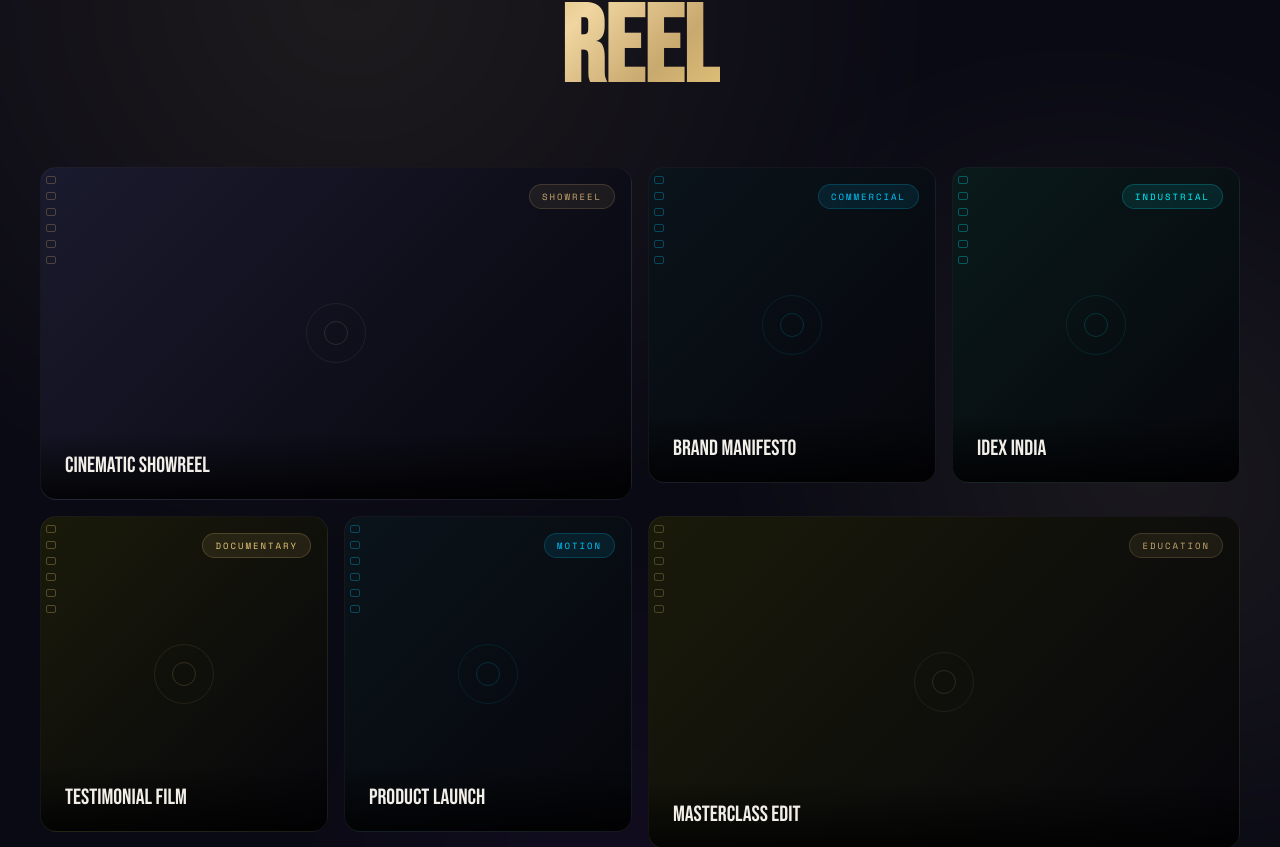
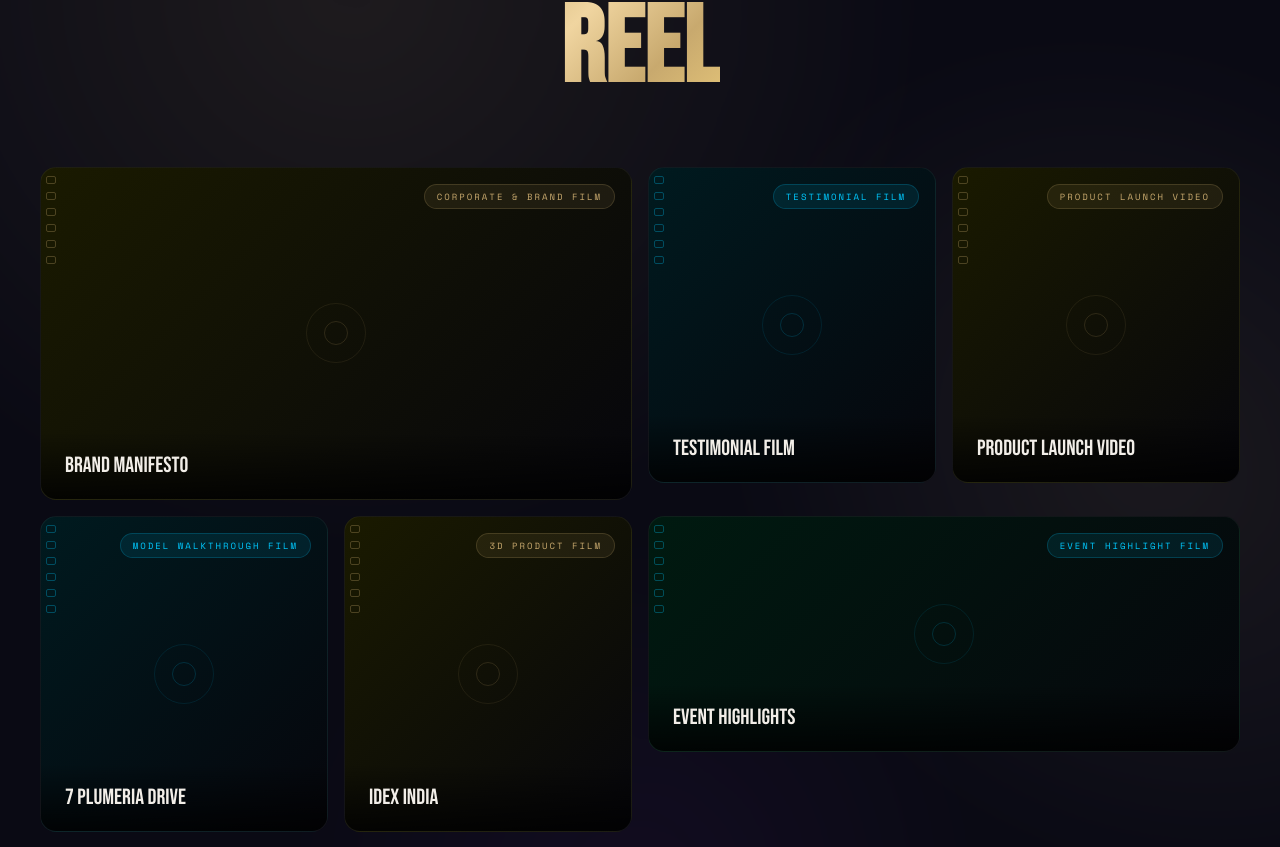
Before and after one commit to mejadhavr/portfolio-website, a React (Vite) app: page / in a window 1280 px wide. Shown: the part 2219-3066 px from the top of the page. Built offline with nearby package versions, Linux system fonts and the light colour scheme.

Commit message:
feat(work): sync live project data and links with restored 4-column bento layout

```diff
--- a/src/WorkSection.jsx
+++ b/src/WorkSection.jsx
@@ -3,106 +3,129 @@ import { Link } from 'react-router-dom';
 import { useIsMobile, AuroraBg } from './Shared';
 const workProjects = [
   {
-    title: 'CINEMATIC SHOWREEL',
-    client: 'MEJADHAVR · 2024',
-    desc: 'A curation of high-octane visual storytelling and rhythmic editing.',
-    tags: ['Showreel', 'Editorial'],
-    videoUrl: 'showreel_final',
+    title: 'BRAND MANIFESTO',
+    client: 'Astik Dyestuff P LTD, Mumbai | 2019',
+    desc: 'A cinematic brand story told through contrast and light',
+    tags: ['CORPORATE & BRAND FILM'],
+    videoUrl: 'astik',
+    url: 'https://youtu.be/B5h9Djj6BXE',
     accent: '#C8A96E',
-    gradient: 'linear-gradient(135deg, #1A1A2E 0%, #06060C 100%)',
+    gradient: 'linear-gradient(135deg, #1A1A00 0%, #06060C 100%)',
     aspect: '56.25%',
     colSpan: 'span 2 / auto',
     isFlipCard: true,
     caseStudy: [
       { label: 'Director', value: 'Rushikesh Jadhav' },
-      { label: 'Year', value: '2024' },
-      { label: 'Role', value: 'Main Editor' },
-      { label: 'Style', value: 'Cinematic' }
+      { label: 'Role', value: 'Editor & Colorist' },
+      { label: 'Editor', value: 'Rushikesh Jadhav' },
+      { label: 'Client', value: 'Astik Dyestuff P LTD' },
+      { label: 'Year', value: '2019' },
+      { label: 'Location', value: 'Mumbai, India' }
     ]
   },
   {
-    title: 'BRAND MANIFESTO',
-    client: 'RAYMOND · 2023',
-    desc: 'Crafting a narrative of elegance and heritage through visual poetry.',
-    tags: ['Commercial', 'Fashion'],
+    title: 'TESTIMONIAL FILM',
+    client: 'Prasun Spaces | 2023',
+    desc: 'Authentic voices and experiences captured',
+    tags: ['TESTIMONIAL FILM'],
+    videoUrl: 'testi',
+    url: 'https://youtu.be/QziZuMJMAPA',
     accent: '#00C9FF',
-    gradient: 'linear-gradient(135deg, #0A141A 0%, #06060C 100%)',
+    gradient: 'linear-gradient(135deg, #001A1F 0%, #06060C 100%)',
     aspect: '110%',
     colSpan: 'span 1 / auto',
     isFlipCard: true,
     caseStudy: [
       { label: 'Director', value: 'Rushikesh Jadhav' },
+      { label: 'Role', value: 'Editor & Colorist' },
+      { label: 'Editor', value: 'Rushikesh Jadhav' },
+      { label: 'Client', value: 'Prasun Spaces' },
       { label: 'Year', value: '2023' },
-      { label: 'Role', value: 'Colorist' },
-      { label: 'Style', value: 'Minimalist' }
+      { label: 'Location', value: 'Pune, India' }
     ]
   },
   {
-    title: 'IDEX INDIA',
-    client: 'IDEX · 2022',
-    desc: 'Capturing the innovation and scale of industrial excellence.',
-    tags: ['Industrial', 'Corporate'],
-    accent: '#00F5FF',
-    gradient: 'linear-gradient(135deg, #0A1A1A 0%, #06060C 100%)',
+    title: 'PRODUCT LAUNCH VIDEO',
+    client: 'Phillips Machine Tools | 2023',
+    desc: 'Impactful product reveal and showcase',
+    tags: ['PRODUCT LAUNCH VIDEO'],
+    videoUrl: 'ph',
+    url: 'https://youtu.be/GkAIIonllbo',
+    accent: '#C8A96E',
+    gradient: 'linear-gradient(135deg, #1A1A00 0%, #06060C 100%)',
     aspect: '110%',
     colSpan: 'span 1 / auto',
     isFlipCard: true,
     caseStudy: [
       { label: 'Director', value: 'Rushikesh Jadhav' },
-      { label: 'Year', value: '2022' },
-      { label: 'Role', value: 'Visual Effects' },
-      { label: 'Style', value: 'Industrial' }
+      { label: 'Role', value: 'Editor & Colorist' },
+      { label: 'Editor', value: 'Rushikesh Jadhav' },
+      { label: 'Client', value: 'Phillips Machine Tools' },
+      { label: 'Year', value: '2023' },
+      { label: 'Location', value: 'Pune, India' }
     ]
   },
   {
-    title: 'TESTIMONIAL FILM',
-    client: 'STORYTELLERS · 2021',
-    desc: 'Human stories told through authentic and intimate perspectives.',
-    tags: ['Documentary', 'Human'],
-    accent: '#E8C87A',
-    gradient: 'linear-gradient(135deg, #1A1A0A 0%, #06060C 100%)',
+    title: '7 PLUMERIA DRIVE',
+    client: 'BU Bhandari | 2024',
+    desc: 'A cinematic walkthrough experiencing the vision',
+    tags: ['MODEL WALKTHROUGH FILM'],
+    videoUrl: '7pd',
+    url: 'https://youtu.be/9nf70fQ8mdo',
+    accent: '#00C9FF',
+    gradient: 'linear-gradient(135deg, #001A1F 0%, #06060C 100%)',
     aspect: '110%',
     colSpan: 'span 1 / auto',
     isFlipCard: true,
     caseStudy: [
       { label: 'Director', value: 'Rushikesh Jadhav' },
-      { label: 'Year', value: '2021' },
-      { label: 'Role', value: 'Story Editor' },
-      { label: 'Style', value: 'Narrative' }
+      { label: 'Role', value: 'Editor & Colorist' },
+      { label: 'Editor', value: 'Rushikesh Jadhav' },
+      { label: 'Client', value: 'BU Bhandari' },
+      { label: 'Year', value: '2024' },
+      { label: 'Location', value: 'Pune, India' }
     ]
   },
   {
-    title: 'PRODUCT LAUNCH',
-    client: 'APPLE · 2020',
-    desc: 'Dynamic motion design for next-generation technology.',
-    tags: ['Motion', 'Tech'],
-    accent: '#00C9FF',
-    gradient: 'linear-gradient(135deg, #0A141A 0%, #06060C 100%)',
+    title: 'IDEX INDIA',
+    client: 'Idex India | 2023',
+    desc: 'Showcasing engineering through 3D visualization',
+    tags: ['3D PRODUCT FILM'],
+    videoUrl: 'idex',
+    url: 'https://youtu.be/mcc0GLpVFhY',
+    accent: '#C8A96E',
+    gradient: 'linear-gradient(135deg, #1A1A00 0%, #06060C 100%)',
     aspect: '110%',
     colSpan: 'span 1 / auto',
     isFlipCard: true,
     caseStudy: [
       { label: 'Director', value: 'Rushikesh Jadhav' },
-      { label: 'Year', value: '2020' },
-      { label: 'Role', value: 'Motion Designer' },
-      { label: 'Style', value: 'Dynamic' }
+      { label: 'Role', value: 'Editor & Colorist' },
+      { label: 'Editor', value: 'Rushikesh Jadhav' },
+      { label: 'Client', value: 'Idex India' },
+      { label: 'Year', value: '2023' },
+      { label: 'Location', value: 'Pune, India' }
     ]
   },
   {
-    title: 'MASTERCLASS EDIT',
-    client: 'EDUCATION · 2019',
-    desc: 'High-end instructional content with clear, engaging editorial flow.',
-    tags: ['Education', 'Masterclass'],
-    accent: '#C8A96E',
-    gradient: 'linear-gradient(135deg, #1A1A0A 0%, #06060C 100%)',
-    aspect: '56.25%',
+    title: 'EVENT HIGHLIGHTS',
+    client: 'Multiple Clients | 2022-24',
+    desc: 'Capturing the energy and movement of live events',
+    tags: ['EVENT HIGHLIGHT FILM'],
+    videoUrl: 'waca',
+    url: 'https://youtu.be/n6zK1hHCv98',
+    accent: '#00C9FF',
+    gradient: 'linear-gradient(135deg, #001A10 0%, #06060C 100%)',
+    aspect: '40%',
     colSpan: 'span 2 / auto',
     isFlipCard: true,
     caseStudy: [
       { label: 'Director', value: 'Rushikesh Jadhav' },
-      { label: 'Year', value: '2019' },
-      { label: 'Role', value: 'Lead Editor' },
-      { label: 'Style', value: 'Educational' }
+      { label: 'Role', value: 'Editor & Colorist' },
+      { label: 'Editor', value: 'Rushikesh Jadhav' },
+      { label: 'Client', value: 'Multiple Clients' },
+      { label: 'Year', value: '2022-24' },
+      { label: 'Location', value: 'Pune, India' }
     ]
   }
 ];
@@ -379,14 +402,27 @@ function ProjectCard({ project: p, index }) {
             </div>
 
             <div style={{ marginTop: 'auto', paddingTop: 16, borderTop: `1px solid ${p.accent}22` }}>
-              <button style={{
-                background: `${p.accent}22`, border: `1px solid ${p.accent}44`,
-                padding: '8px 16px', borderRadius: 4,
-                fontFamily: 'var(--font-mono)', fontSize: 10, color: p.accent, letterSpacing: 2,
-                cursor: 'pointer'
-              }}>
-                WATCH FULL FILM ↗
-              </button>
+              {p.url ? (
+                <a
+                  href={p.url}
+                  target="_blank"
+                  rel="noopener noreferrer"
+                  onClick={(e) => e.stopPropagation()}
+                  style={{
+                    display: 'inline-block',
+                    background: `${p.accent}22`, border: `1px solid ${p.accent}44`,
+                    padding: '8px 16px', borderRadius: 4,
+                    fontFamily: 'var(--font-mono)', fontSize: 10, color: p.accent, letterSpacing: 2,
+                    cursor: 'pointer', textDecoration: 'none'
+                  }}
+                >
+                  WATCH FULL FILM ↗
+                </a>
+              ) : (
+                <div style={{ fontFamily: 'var(--font-mono)', fontSize: 10, color: p.accent, opacity: 0.5 }}>
+                  COMING SOON
+                </div>
+              )}
             </div>
           </div>
         )}
```
